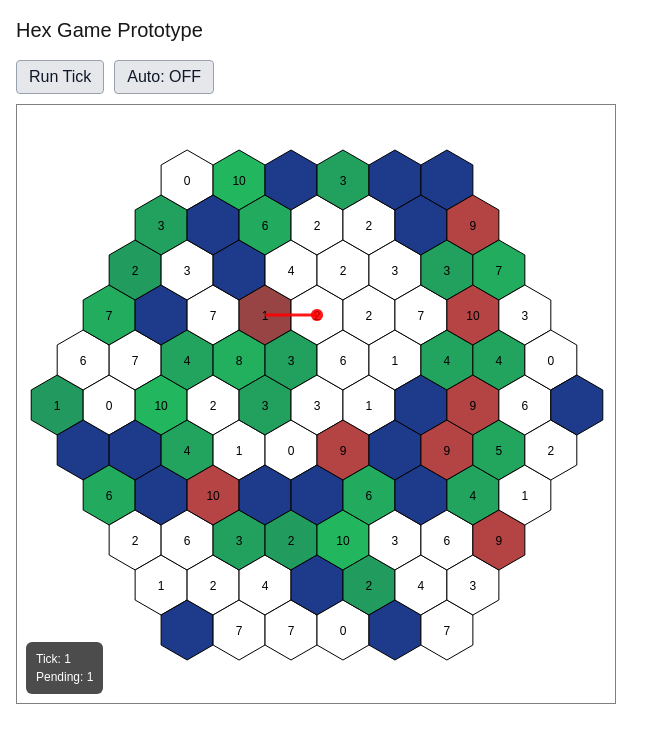
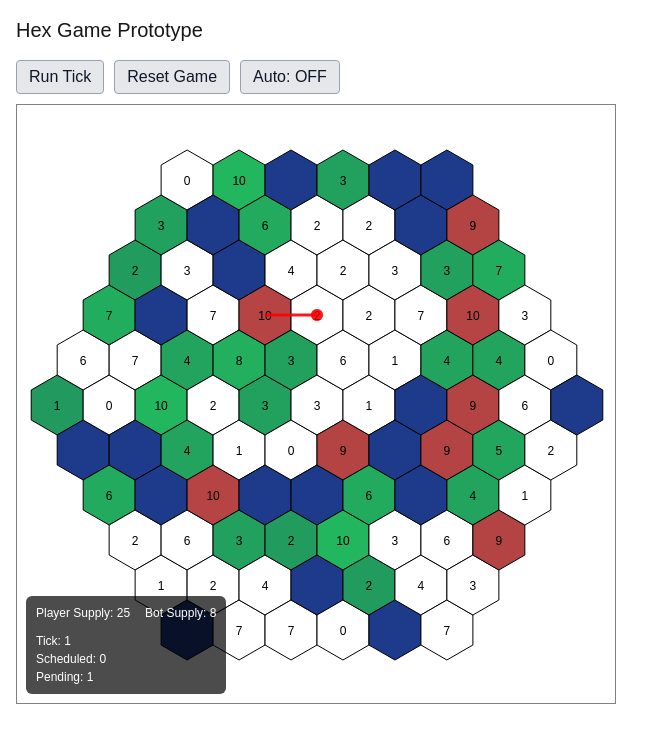
Before and after one commit to Lativado/hex-game-prototype, a Next.js app: page / in a window 1280 px wide. Shown: the top 742 px of the page, without its empty margins (0-663 px from the left). Built offline with nearby package versions, Linux system fonts and the light colour scheme.

Commit message:
Small economy (supply) POC and Display
Doesn't feel meaningful, yet, too abundant. Will likely update and/or tune next.
Also re-added resetGame button (accidentally nixed it)

```diff
--- a/src/components/HexGrid.tsx
+++ b/src/components/HexGrid.tsx
@@ -240,6 +240,29 @@ export default function HexGrid() {
     [],
   );
   const [automationEnabled, setAutomationEnabled] = useState(false);
+  const [playerSupply, setPlayerSupply] = useState(0);
+  const [botSupply, setBotSupply] = useState(0);
+
+  function resetGame() {
+    localStorage.removeItem("tiles");
+
+    const fresh = generateGrid(5);
+
+    setTiles(fresh);
+    setSelected(null);
+
+    // core simulation
+    setPendingMoves([]);
+    setScheduledActions([]);
+    setTick(0);
+
+    // economy
+    setPlayerSupply(0);
+    setBotSupply(0);
+
+    // automation
+    setAutomationEnabled(false);
+  }
 
   useEffect(() => {
     setTiles(generateGrid(5));
@@ -267,6 +290,19 @@ export default function HexGrid() {
     const remaining = combined.filter((m) => m.resolvesAt > currentTick);
 
     let next = applyTick(tiles);
+
+    // Tiles generate supply.
+    let playerIncome = 0;
+    let botIncome = 0;
+
+    tiles.forEach((t) => {
+      if (t.owner === 1) playerIncome += 1;
+      if (t.owner === 2) botIncome += 1;
+    });
+
+    setPlayerSupply((s) => s + playerIncome);
+    setBotSupply((s) => s + botIncome);
+
     next = resolveMoves(next, resolving);
 
     let nextScheduled = future;
@@ -277,12 +313,16 @@ export default function HexGrid() {
 
     const botMove = getBotMove(next, currentTick);
 
-    if (botMove) {
+    if (botMove && botSupply >= botMove.amount) {
+      setBotSupply((s) => s - botMove.amount);
+
       next = next.map((t) =>
         t.q === botMove.from.q && t.r === botMove.from.r
           ? { ...t, units: t.units - botMove.amount }
           : t,
       );
+    } else {
+      // Do nothing, bot can't afford move
     }
 
     const nextPending = botMove ? [...remaining, botMove] : remaining;
@@ -306,6 +346,9 @@ export default function HexGrid() {
       <div style={{ marginBottom: 10 }}>
         <button className={BTN} onClick={() => setTick((t) => t + 1)}>
           Run Tick
+        </button>
+        <button className={BTN} onClick={resetGame} style={{ marginLeft: 10 }}>
+          Reset Game
         </button>
         <button
           className={BTN}
@@ -357,6 +400,13 @@ export default function HexGrid() {
                       if (!source || source.units <= 1) return;
 
                       const amount = source.units - 1;
+
+                      // Moves cost supply
+                      const cost = amount;
+
+                      if (playerSupply < cost) return; // block move
+
+                      setPlayerSupply((s) => s - cost);
 
                       setTiles((prev) =>
                         prev
@@ -471,7 +521,12 @@ export default function HexGrid() {
           borderRadius: 6,
         }}
       >
+        <div style={{ marginBottom: 10 }}>
+          <span style={{ marginRight: 15 }}>Player Supply: {playerSupply}</span>
+          <span>Bot Supply: {botSupply}</span>
+        </div>
         <div>Tick: {tick}</div>
+        <div>Scheduled: {scheduledActions.length}</div>
         <div>Pending: {pendingMoves.length}</div>
       </div>
     </div>
```
